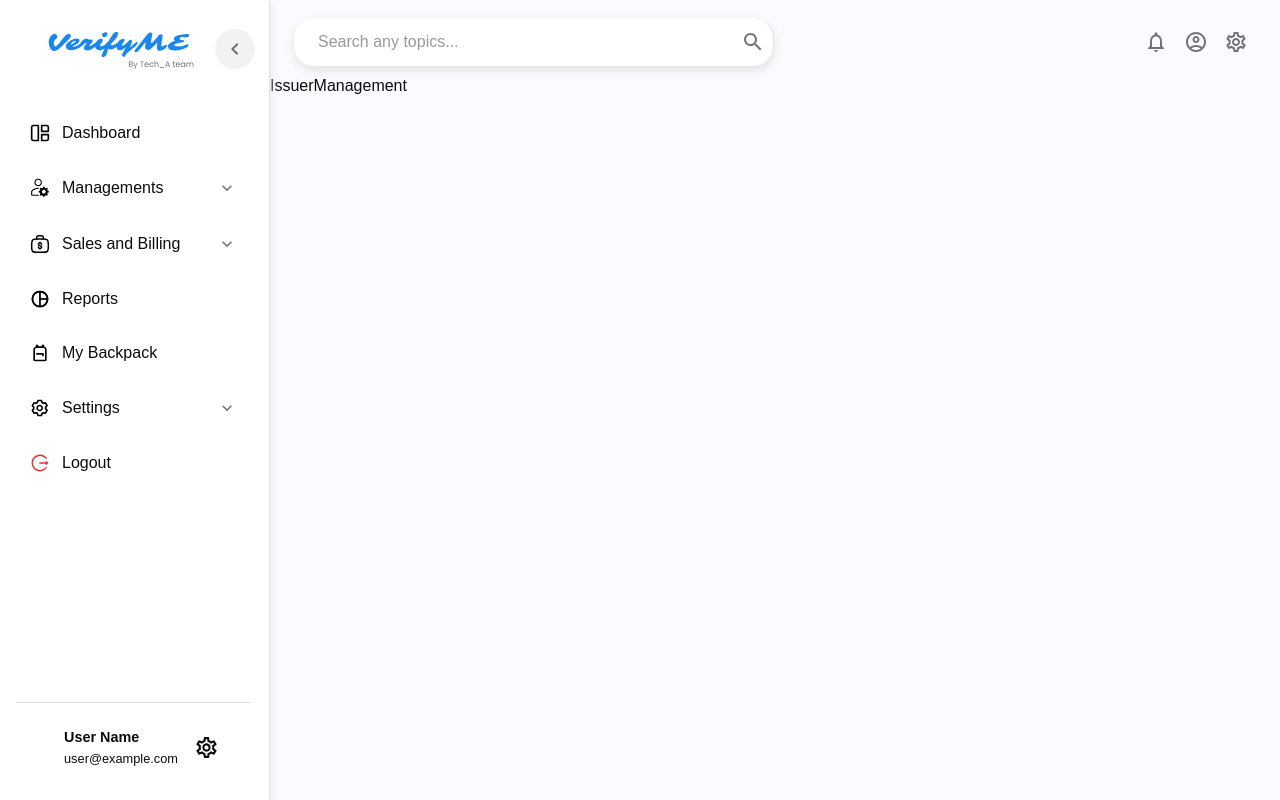
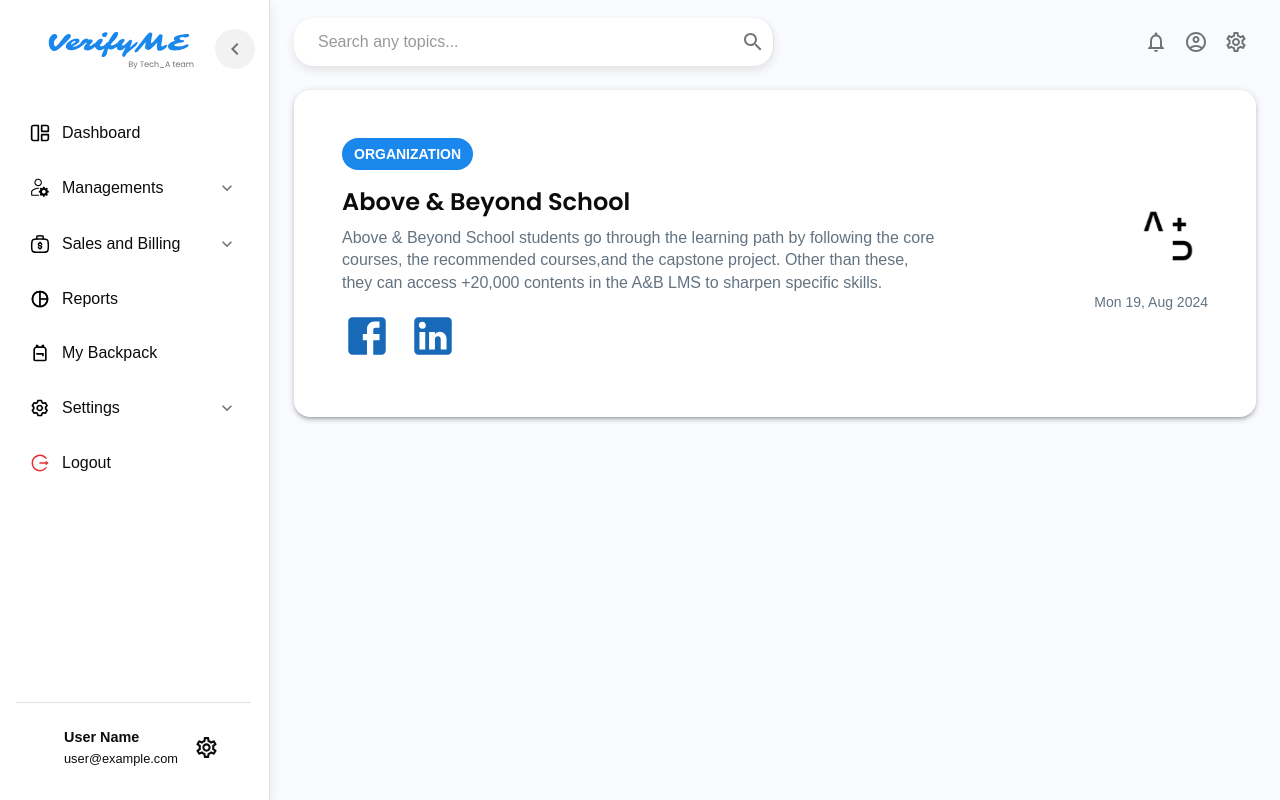
Before and after one commit to lyDiyamong/ratifyme-frontend, a React (Vite) app: page /management/issuers in a window 1280 px wide. Built offline with nearby package versions, Linux system fonts and the light colour scheme.

Commit message:
Add(26-OrganizationCard): add organization card componnent on dashboard issuers management page

```diff
--- /dev/null
+++ b/src/components/OrganizationCard.jsx
@@ -0,0 +1,148 @@
+// MUI import
+import { Box, Typography, Card, CardContent, Avatar } from "@mui/material";
+import FacebookIcon from "@mui/icons-material/Facebook";
+import LinkedInIcon from "@mui/icons-material/LinkedIn";
+import { styled } from "@mui/material/styles";
+
+// Custom import
+import DashboardContainer from "./styles/DashboardContainer";
+import theme from "../assets/themes";
+
+
+// Styled tag component
+const Tag = styled(Typography)(({ theme }) => ({
+    backgroundColor: theme.palette.primary.main,
+    color: theme.palette.customColors.white,
+    borderRadius: theme.customShape.section,
+    padding: theme.spacing(0.7, 1.5),
+    fontSize: theme.typography.body2.fontSize,
+    display: "inline-block",
+    marginBottom: theme.spacing(2),
+    fontWeight: theme.fontWeight.bold,
+}));
+
+// Styled Social media icon component
+const SocialIconWrapper = styled(Box)(({ theme }) => ({
+    display: "flex",
+    justifyContent: "flex-start",
+    marginTop: theme.spacing(2),
+    gap: theme.spacing(2),
+    color: theme.palette.primary.dark,
+}));
+
+// Styled oraganization logo component
+const OrganizationLogo = styled(Avatar)(({ theme }) => ({
+    width: theme.spacing(10),
+    height: theme.spacing(10),
+}));
+
+export default function OrganizationCard({
+    tag = "ORGANIZATION", // Default tag
+    title = "Above & Beyond School", // Default title
+    description = "Lorem ipsum dolor sit amet, consectetur adipiscing elit.", // Default description
+    logoUrl, // Organization logo URL
+    date, // Date in Mon DD, YYYY format
+    showFacebook = true, // Show or hide Facebook logo
+    showLinkedIn = true, // Show or hide LinkedIn logo
+}) {
+    return (
+        // ============ Start organization card component ============
+        <DashboardContainer>
+            <Card
+                sx={{
+                    display: "flex",
+                    flexDirection: { xs: "column", md: "row" }, // Stack vertically on mobile, horizontally on larger screens
+                    justifyContent: "space-between",
+                    padding: { xs: 2, md: 4 }, // Less padding on mobile
+                    marginTop: 2,
+                    borderRadius: theme.customShape.section,
+                    boxShadow: 3,
+                    alignItems: "center",
+                }}
+            >
+                {/* Content on left side */}
+                <Box sx={{ flex: 1, textAlign: { xs: "center", md: "left" } }}> {/* Center content on mobile */}
+                    <CardContent>
+                        {/* Tag */}
+                        {tag && <Tag>{tag}</Tag>}
+
+                        {/* Title style */}
+                        {title && (
+                            <Typography
+                                variant="h5"
+                                gutterBottom
+                                sx={{
+                                    fontWeight: theme.fontWeight.bold,
+                                    fontSize: { xs: "1.2rem", md: "1.5rem" }, // Adjust font size for mobile screen
+                                }}
+                            >
+                                {title}
+                            </Typography>
+                        )}
+
+                        {/* Description style */}
+                        {description && (
+                            <Typography
+                                variant="body2"
+                                color="text.secondary"
+                                sx={{
+                                    maxWidth: 600,
+                                    width: "100%",
+                                    fontWeight: theme.fontWeight.semiBold,
+                                    fontSize: { xs: "0.875rem", md: "1rem" }, // Adjust font size for mobile screen
+                                }}
+                            >
+                                {description}
+                            </Typography>
+                        )}
+
+                        {/* Social Icons style */}
+                        <SocialIconWrapper
+                            sx={{
+                                justifyContent: { xs: "center", md: "flex-start" }, // Center icons on mobile
+                            }}
+                        >
+                            {showFacebook && <FacebookIcon sx={{ fontSize: { xs: 40, md: 50 } }} />} {/* Smaller icons on mobile */}
+                            {showLinkedIn && <LinkedInIcon sx={{ fontSize: { xs: 40, md: 50 } }} />} {/* Smaller icons on mobile */}
+                        </SocialIconWrapper>
+                    </CardContent>
+                </Box>
+
+                {/* Content on right side */}
+                <Box
+                    sx={{
+                        display: "flex",
+                        alignItems: { xs: "center", md: "flex-end" }, // Center content on mobile
+                        justifyContent: "flex-end",
+                        flexDirection: "column",
+                        padding: 2,
+                    }}
+                >
+                    {/* Organization Logo */}
+                    {logoUrl ? (
+                        <OrganizationLogo src={logoUrl} alt={title} />
+                    ) : (
+                        <OrganizationLogo>{title.charAt(0)}</OrganizationLogo> // Fallback to first letter if no logo
+                    )}
+
+                    {/* Date style */}
+                    {date && (
+                        <Typography
+                            variant="body2"
+                            color="text.secondary"
+                            sx={{
+                                marginTop: { xs: 1, md: 2 },
+                                fontSize: { xs: "0.75rem", md: "0.875rem" }, // Smaller font on mobile
+                            }}
+                        >
+                            {date}
+                        </Typography>
+                    )}
+                </Box>
+            </Card>
+        </DashboardContainer>
+
+        // ============ End organization card component ============
+
+    );
+}
--- a/src/data/CardBadgeData.js
+++ b/src/data/CardBadgeData.js
@@ -1,30 +1,32 @@
-// CardBadgeData.js
+// The data below is just use for testing SearchBar component, you can remove it as need
 const cardBadgeData = [
-    {
-      id: 1,
-      title: "React Basics",
-      description: "Introduction to React and basic concepts.",
-    },
-    {
-      id: 2,
-      title: "Advanced React",
-      description: "Deep dive into advanced React topics like hooks, context, etc.",
-    },
-    {
-      id: 3,
-      title: "Material-UI Styling",
-      description: "Learn how to style components using Material-UI in React.",
-    },
-    {
-      id: 4,
-      title: "Redux for Beginners",
-      description: "A comprehensive guide to getting started with Redux.",
-    },
-    {
-      id: 5,
-      title: "React with Redux",
-      description: "How to combine React with Redux for better state management.",
-    },
+
+
+  //   {
+  //     id: 1,
+  //     title: "React Basics",
+  //     description: "Introduction to React and basic concepts.",
+  //   },
+  //   {
+  //     id: 2,
+  //     title: "Advanced React",
+  //     description: "Deep dive into advanced React topics like hooks, context, etc.",
+  //   },
+  //   {
+  //     id: 3,
+  //     title: "Material-UI Styling",
+  //     description: "Learn how to style components using Material-UI in React.",
+  //   },
+  //   {
+  //     id: 4,
+  //     title: "Redux for Beginners",
+  //     description: "A comprehensive guide to getting started with Redux.",
+  //   },
+  //   {
+  //     id: 5,
+  //     title: "React with Redux",
+  //     description: "How to combine React with Redux for better state management.",
+  //   },
   ];
 
   export default cardBadgeData;
--- a/src/pages/issuerManagements/index.jsx
+++ b/src/pages/issuerManagements/index.jsx
@@ -1,11 +1,22 @@
-import React from 'react'
+import React from "react";
+import OrganizationCard from "../../components/OrganizationCard";
+import AnBSchoolLogo from "../../assets/icons/AnBSchoolLogo.svg"
 
 const IssuerManagement = () => {
-  return (
-    <div>
-      IssuerManagement
-    </div>
-  )
-}
+    return (
+        <div>
 
-export default IssuerManagement
+            <OrganizationCard
+                tag="ORGANIZATION"
+                title="Above & Beyond School"
+                description="Above & Beyond School students go through the learning path by following the core courses, the recommended courses,and the capstone project. Other than these, they can access +20,000 contents in the A&B LMS to sharpen specific skills."
+                logoUrl={AnBSchoolLogo}
+                date="Mon 19, Aug 2024"
+                showFacebook={true}
+                showLinkedIn={true}
+            />
+        </div>
+    );
+};
+
+export default IssuerManagement;
```
Also changed, not shown: src/assets/icons/AnBSchoolLogo.svg (added).
